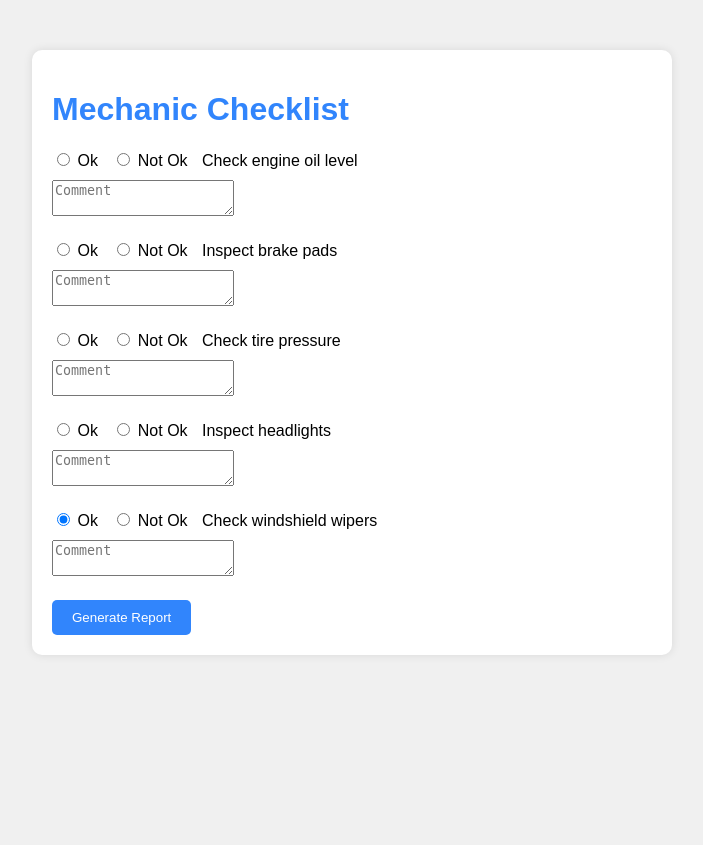
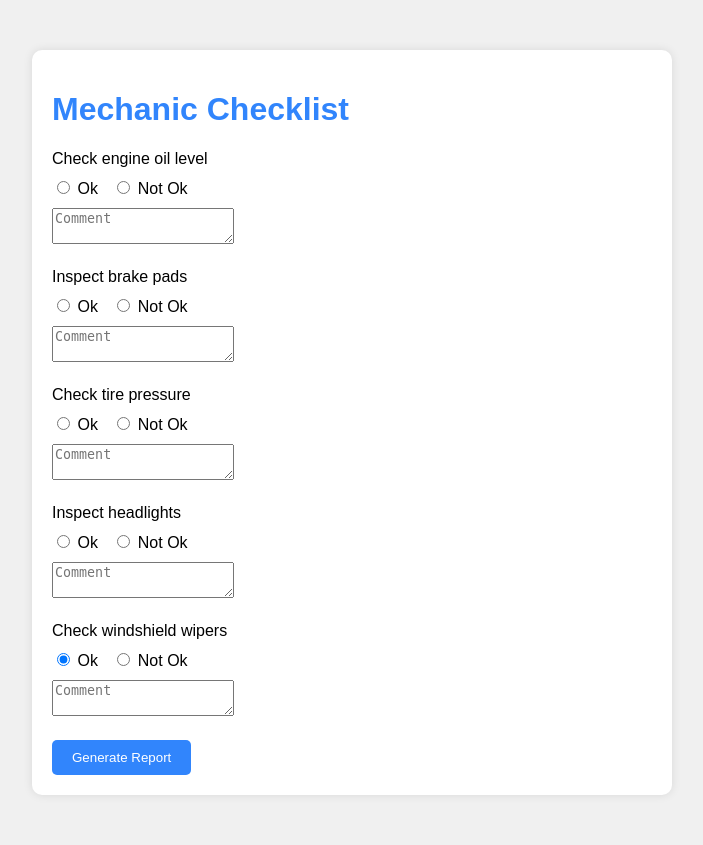
Before and after one commit to okehieuchenna1/cardiomechpage, a Flask app: page / in a window 1280 px wide. Shown: the whole page, without its empty margins (288-991 px from the left). Before the commit the page ends 655 px from the top, so only its background shows below. Run offline with Flask 3, Linux system fonts and the light colour scheme.

Commit message:
Update checklist.html

```diff
--- a/templates/checklist.html
+++ b/templates/checklist.html
@@ -9,21 +9,23 @@
 <body>
     <div class="container">
         <h1>Mechanic Checklist</h1>
-        <form method="post">
         {% for item in items %}
         <div class="checklist-item">
+            <p class="item-description">{{ item }}</p>
+            <div class="options">
                 <label class="status-label">
                     <input type="radio" name="status" value="Ok" checked> Ok
                 </label>
                 <label class="status-label">
                     <input type="radio" name="status" value="Not Ok"> Not Ok
                 </label>
-                {{ item }}
+            </div>
             <div class="comment">
                 <textarea name="comment" placeholder="Comment"></textarea>
             </div>
         </div>
         {% endfor %}
+        <form method="post">
             <button type="submit" class="button">Generate Report</button>
         </form>
     </div>
```
Lines whose indentation alone changed are shown as unchanged.
